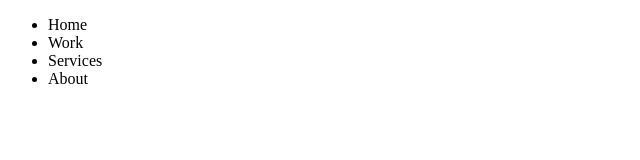
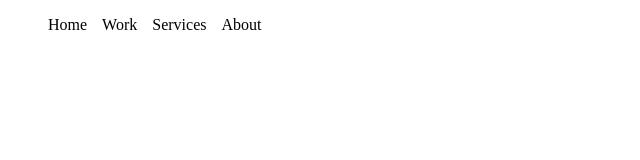
Before and after one commit to haroonwaheed19/my-portfolio, a plain HTML site: page index.html in a window 1280 px wide. Shown: the whole page, without its empty margins (0-640 px from the left). Drawn offline with Linux system fonts and the light colour scheme.

Commit message:
Update index.html

```diff
--- a/index.html
+++ b/index.html
@@ -5,6 +5,15 @@
     <meta name="viewport" content="width=device-width, initial-scale=1.0" />
     <title>Haroon Waheed Portfolio</title>
   </head>
+  <style>
+    ul{
+        list-style-type: none;
+        display: flex;
+    }
+    li{
+        margin-right: 15px;
+    }
+  </style>
   <body>
     <header>
       <section class="navbar">
```
